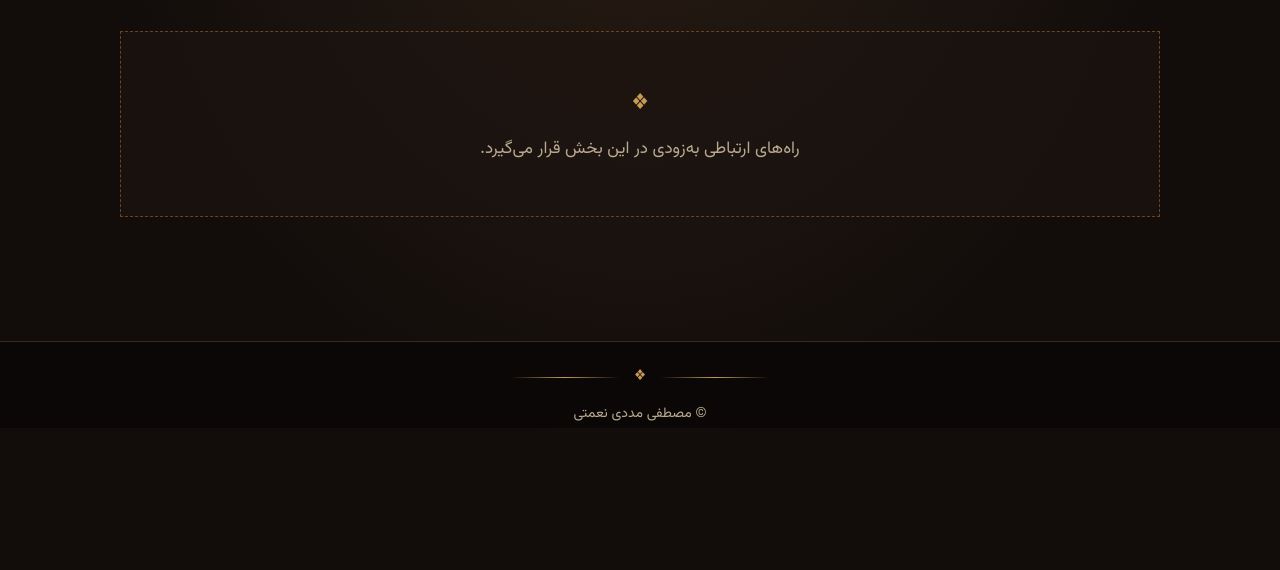
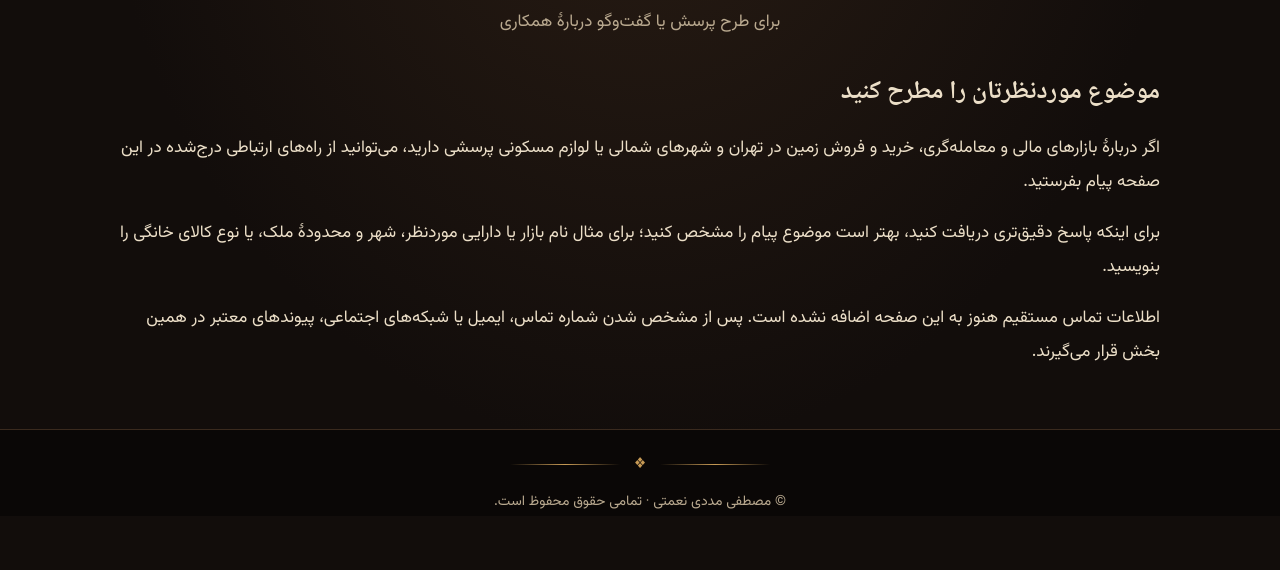
Before and after one commit to NMN-deb98/Mostafa-MN, a plain HTML site: page contact/index.html in a window 1280 px wide. Shown: the part 230-800 px from the top of the page. Drawn offline with Linux system fonts and the light colour scheme.

Commit message:
Improve Persian copy and expand site information

```diff
--- a/contact/index.html
+++ b/contact/index.html
@@ -1,12 +1,8 @@
 <!doctype html>
-<html lang="fa" dir="rtl"><head><meta charset="utf-8">
-<meta name="viewport" content="width=device-width,initial-scale=1">
-<title>تماس با من | مصطفی مددی نعمتی</title>
-<meta name="description" content="مصطفی مددی نعمتی | ترید و معامله در بازارهای مالی، خرید و فروش زمین در شمال کشور و تهران، خرید و فروش لوازم خانه">
-<link rel="preconnect" href="https://fonts.googleapis.com"><link rel="preconnect" href="https://fonts.gstatic.com" crossorigin>
-<link href="https://fonts.googleapis.com/css2?family=Noto+Naskh+Arabic:wght@500;700&family=Vazirmatn:wght@400;500;700&display=swap" rel="stylesheet">
-<link rel="stylesheet" href="../style.css"></head>
-<body><header><div class="wrap bar"><a class="brand" href="../">مصطفی مددی نعمتی</a><nav><a href="../">خانه</a><a href="../about/">درباره من</a><a href="../expertise/">تخصص‌ها</a><a href="../portfolio/">نمونه‌کارها</a><a href="../contact/" class=active>تماس با من</a></nav></div></header>
-<main><div class="wrap pg"><div class="head"><h1>تماس با من</h1><div class="divider"><span>❖</span></div></div><div class="empty"><span>❖</span><p>راه‌های ارتباطی به‌زودی در این بخش قرار می‌گیرد.</p></div></div></main>
-<footer><div class="wrap"><div class="divider"><span>❖</span></div><p>© مصطفی مددی نعمتی</p></div></footer>
-<script src="../script.js"></script></body></html>
+<html lang="fa" dir="rtl"><head><meta charset="utf-8"><meta name="viewport" content="width=device-width,initial-scale=1">
+<title>راه‌های ارتباطی | مصطفی مددی نعمتی</title><meta name="description" content="برای گفت‌وگو درباره بازارهای مالی، خرید و فروش زمین و لوازم منزل با مصطفی مددی نعمتی در ارتباط باشید.">
+<link rel="preconnect" href="https://fonts.googleapis.com"><link rel="preconnect" href="https://fonts.gstatic.com" crossorigin><link href="https://fonts.googleapis.com/css2?family=Noto+Naskh+Arabic:wght@500;700&family=Vazirmatn:wght@400;500;700&display=swap" rel="stylesheet"><link rel="stylesheet" href="../style.css"></head>
+<body><header><div class="wrap bar"><a class="brand" href="../">مصطفی مددی نعمتی</a><nav aria-label="منوی اصلی"><a href="../">خانه</a><a href="../about/">درباره من</a><a href="../expertise/">حوزه‌های فعالیت</a><a href="../portfolio/">نمونه‌فعالیت‌ها</a><a href="../contact/" class="active">تماس با من</a></nav></div></header>
+<main><div class="wrap pg"><div class="head"><h1>ارتباط با من</h1><div class="divider"><span>❖</span></div><p class="sub">برای طرح پرسش یا گفت‌وگو دربارهٔ همکاری</p></div>
+<div class="contact-copy"><h2>موضوع موردنظرتان را مطرح کنید</h2><p>اگر دربارهٔ بازارهای مالی و معامله‌گری، خرید و فروش زمین در تهران و شهرهای شمالی یا لوازم مسکونی پرسشی دارید، می‌توانید از راه‌های ارتباطی درج‌شده در این صفحه پیام بفرستید.</p><p>برای اینکه پاسخ دقیق‌تری دریافت کنید، بهتر است موضوع پیام را مشخص کنید؛ برای مثال نام بازار یا دارایی موردنظر، شهر و محدودهٔ ملک، یا نوع کالای خانگی را بنویسید.</p><div class="about-note">اطلاعات تماس مستقیم هنوز به این صفحه اضافه نشده است. پس از مشخص شدن شماره تماس، ایمیل یا شبکه‌های اجتماعی، پیوندهای معتبر در همین بخش قرار می‌گیرند.</div></div>
+</div></main><footer><div class="wrap"><div class="divider"><span>❖</span></div><p>© مصطفی مددی نعمتی · تمامی حقوق محفوظ است.</p></div></footer><script src="../script.js"></script></body></html>
```
